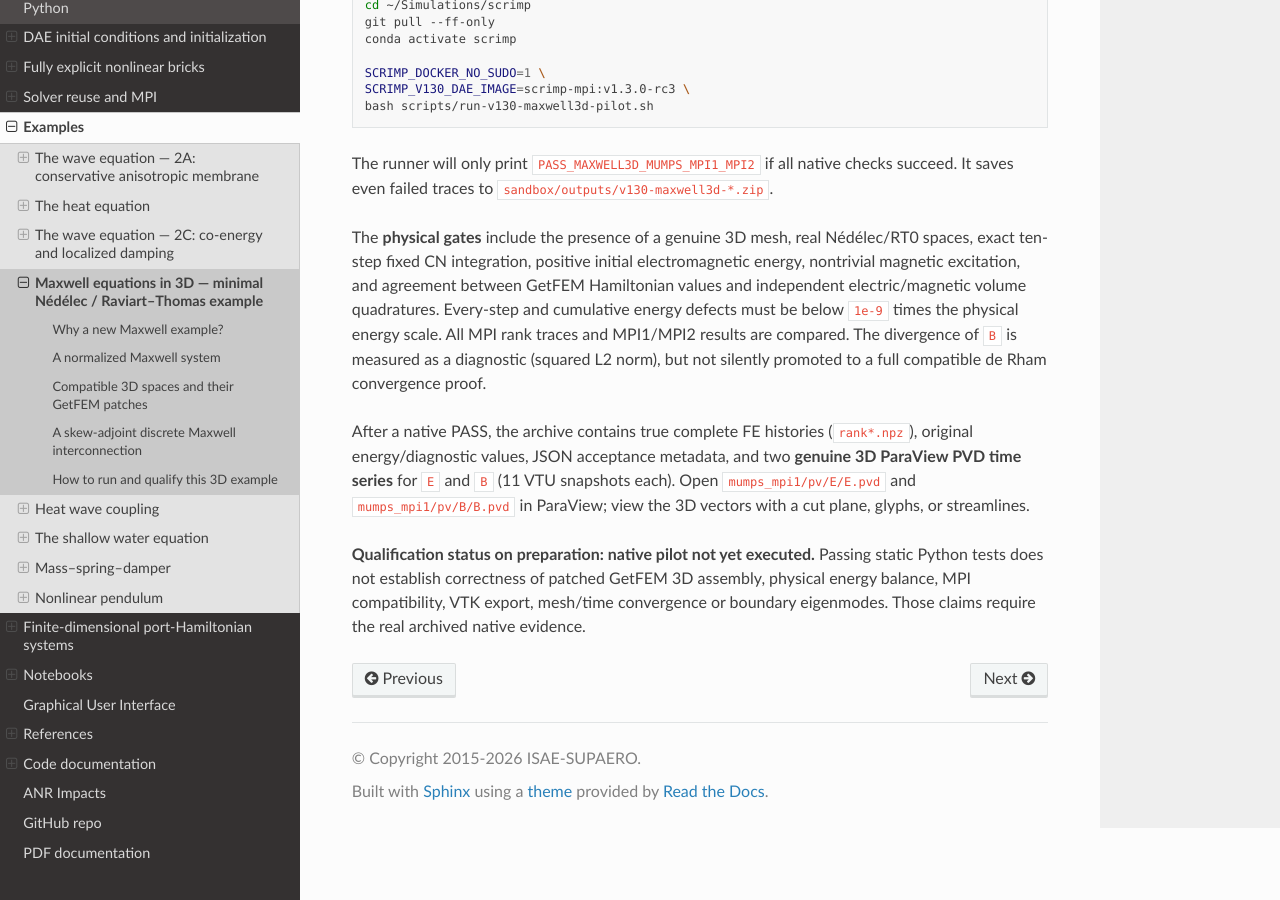
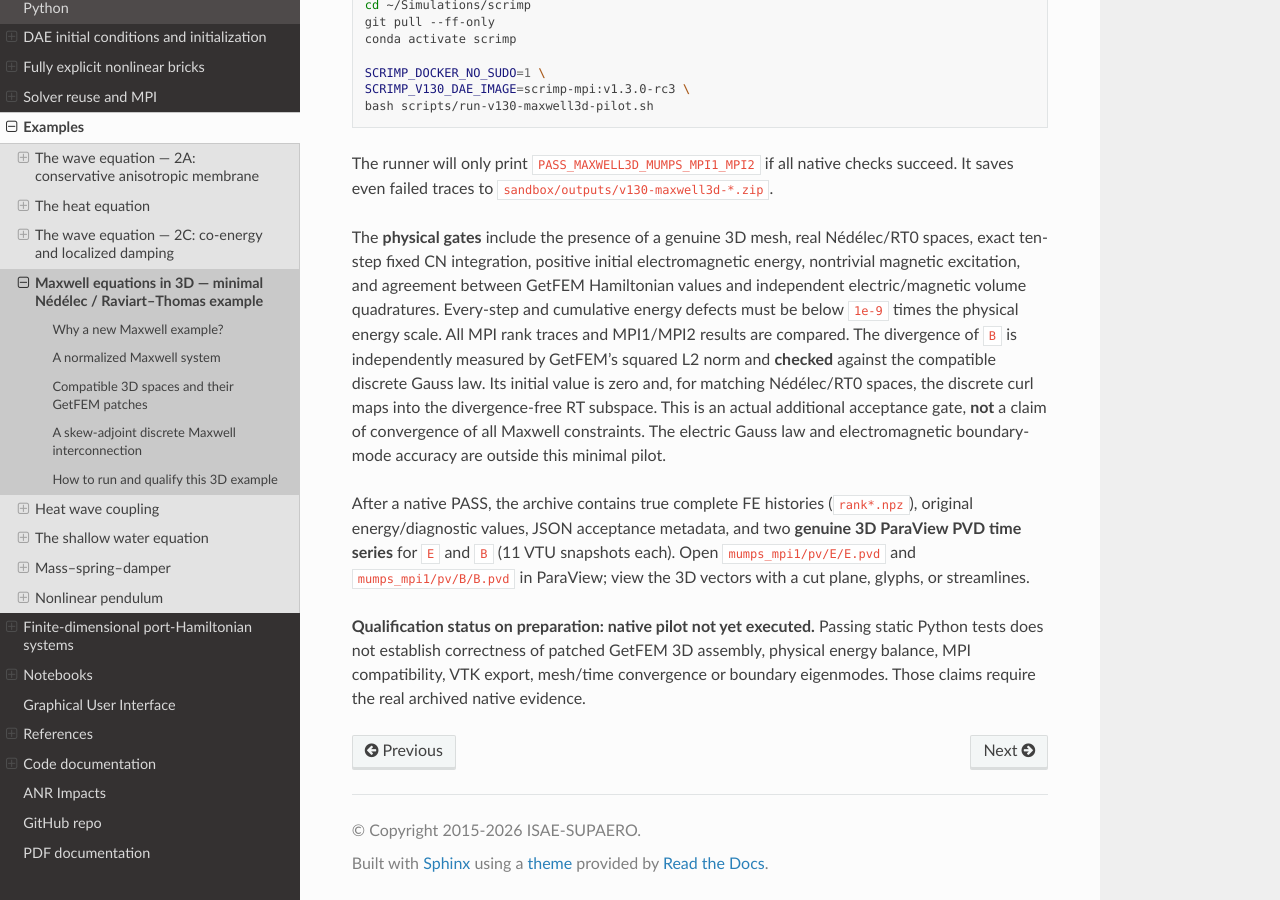
Before and after one commit to g-haine/scrimp, a Sphinx documentation site: the page built from docs/source/examples/maxwell_3d.rst, in a window 1280 px wide and 900 px high, scrolled down 2555 px. Built offline with Sphinx 7.4.7 and the Read the Docs theme 3.1.0, drawn with Linux system fonts in a browser that asks for light colours.

Commit message:
docs(sphinx): distinguish verified magnetic Gauss law from unqualified electric constraint

```diff
--- a/docs/source/examples/maxwell_3d.rst
+++ b/docs/source/examples/maxwell_3d.rst
@@ -197,10 +197,18 @@ Every-step and cumulative energy defects
 must be below ``1e-9`` times the
 physical energy scale. All MPI rank traces
 and MPI1/MPI2 results are compared.
-The divergence of ``B`` is measured as a
-diagnostic (squared L2 norm), but not
-silently promoted to a full compatible
-de Rham convergence proof.
+The divergence of ``B`` is independently
+measured by GetFEM's squared L2 norm
+and **checked** against the compatible
+discrete Gauss law. Its initial value is
+zero and, for matching Nédélec/RT0 spaces,
+the discrete curl maps into the
+divergence-free RT subspace. This is an
+actual additional acceptance gate,
+**not** a claim of convergence of all
+Maxwell constraints. The electric Gauss
+law and electromagnetic boundary-mode
+accuracy are outside this minimal pilot.
 
 After a native PASS, the archive contains
 true complete FE histories (``rank*.npz``),
```
